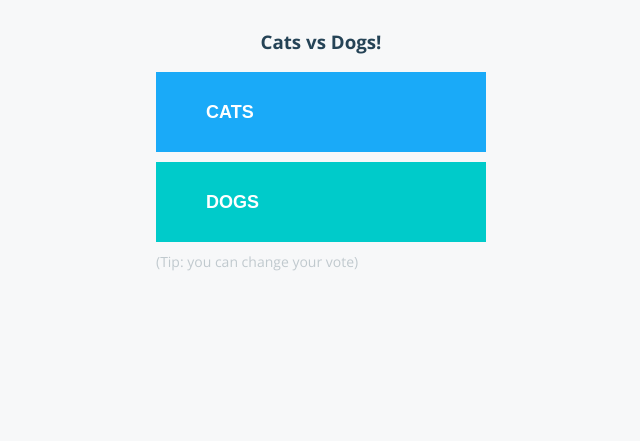
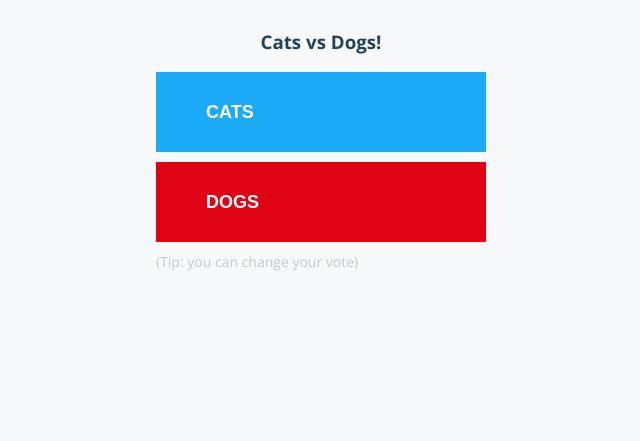
Before and after one commit to lucasvgn/vote-app, a Flask app: page / in a window 1280 px wide. Shown: the top 441 px of the page, without its empty margins (319-959 px from the left). Run offline with Flask 3, Linux system fonts and the light colour scheme; some libraries are stand-ins or nearby versions.

```diff
--- a/vote/static/stylesheets/style.css
+++ b/vote/static/stylesheets/style.css
@@ -32,7 +32,7 @@ button.a{
 }
 
 button.b{
-  background-color: #00cbca;
+  background-color: #df0315;
 }
 
 #tip{
```
Also changed, not shown: .github/workflows/build.yaml, .github/workflows/call-docker-build-result.yaml (deleted), .github/workflows/call-docker-build-vote.yaml (deleted), .github/workflows/call-docker-build-worker.yaml (deleted), .github/workflows/deploy.yaml.
